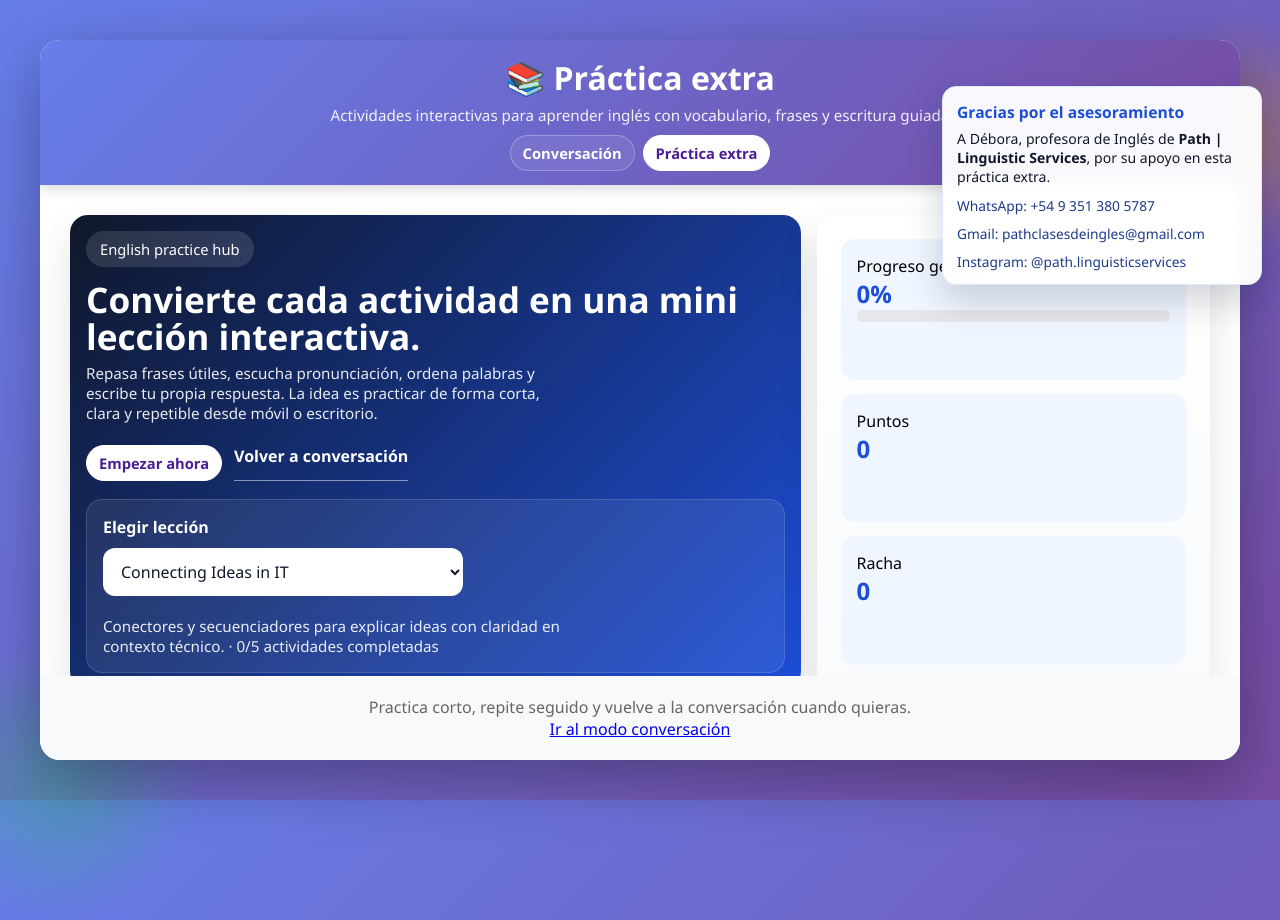
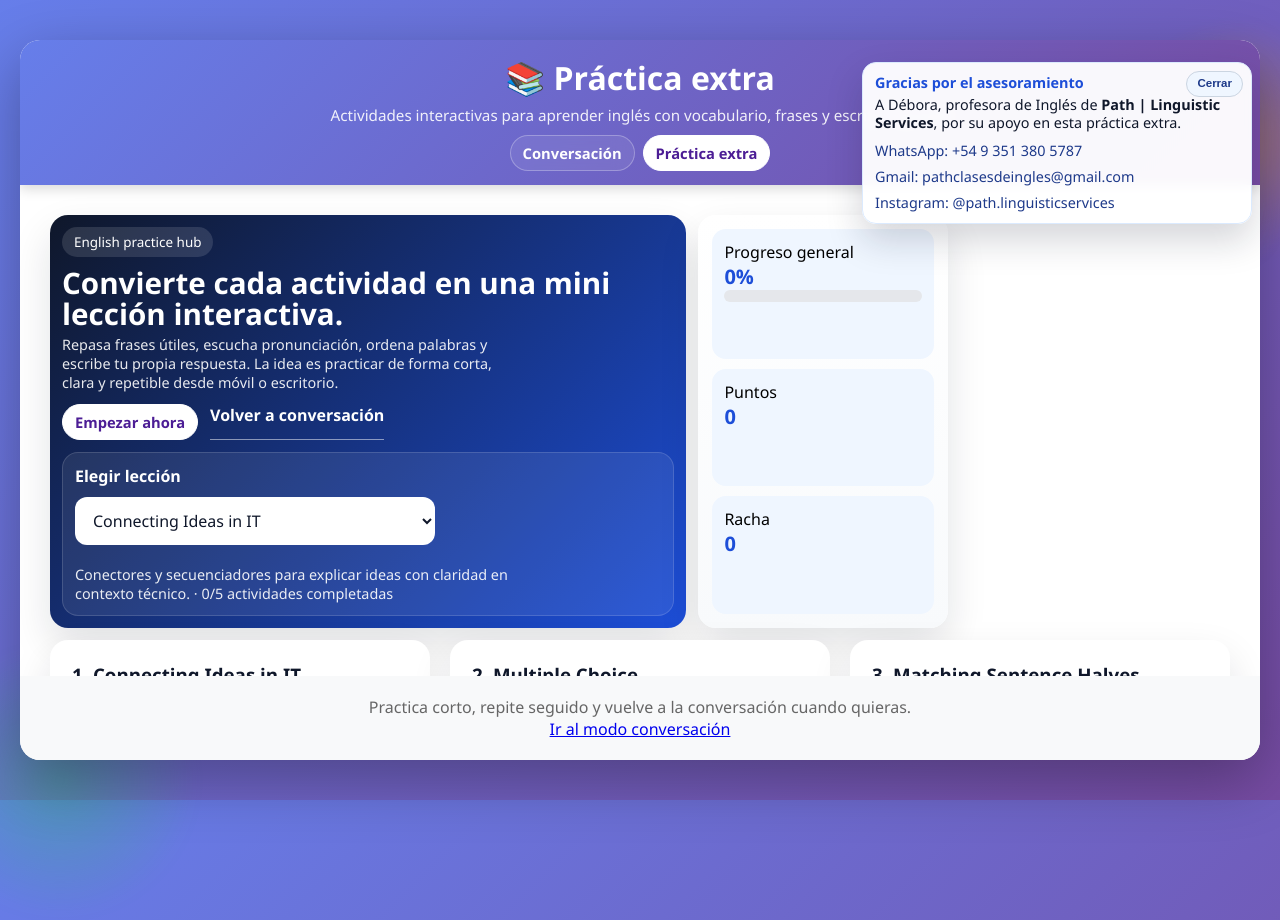
Before and after one commit to fabiancgonzalez/FabianTalkEnglish, a website: page public/practica-extra.html in a window 1280 px wide. Shown: the top 920 px of the page. Drawn offline with Linux system fonts and the light colour scheme.

Commit message:
card fix debora

```diff
--- a/public/practica-extra.html
+++ b/public/practica-extra.html
@@ -7,7 +7,10 @@
     <link rel="stylesheet" href="styles.css">
 </head>
 <body class="practice-page">
-    <aside class="thanks-card" aria-label="Agradecimiento y contacto">
+    <aside class="thanks-card" id="thanksCard" aria-label="Agradecimiento y contacto">
+        <button class="thanks-toggle" id="thanksToggle" type="button" aria-expanded="true" aria-controls="thanksCard">
+            Cerrar
+        </button>
         <h2>Gracias por el asesoramiento</h2>
         <p>
             A Débora, profesora de Inglés de
--- a/public/practica-extra.js
+++ b/public/practica-extra.js
@@ -298,6 +298,8 @@ const flashcardTitle = document.getElementById('flashcardTitle');
 const quizTitle = document.getElementById('quizTitle');
 const builderTitle = document.getElementById('builderTitle');
 const promptTitle = document.getElementById('promptTitle');
+const thanksCard = document.getElementById('thanksCard');
+const thanksToggle = document.getElementById('thanksToggle');
 
 let currentLessonIndex = 0;
 let currentFlashcardIndex = 0;
@@ -768,6 +770,16 @@ function advanceLesson() {
     setLesson(nextIndex);
 }
 
+function toggleThanksCard() {
+    if (!thanksCard || !thanksToggle) {
+        return;
+    }
+    const collapsed = thanksCard.classList.toggle('is-collapsed');
+    document.body.classList.toggle('thanks-collapsed', collapsed);
+    thanksToggle.textContent = collapsed ? 'Abrir' : 'Cerrar';
+    thanksToggle.setAttribute('aria-expanded', String(!collapsed));
+}
+
 speakFlashcardBtn.addEventListener('click', () => {
     speakText(getLesson().flashcards[currentFlashcardIndex].audio);
 });
@@ -793,6 +805,10 @@ lessonSelect.addEventListener('change', (event) => {
     setLesson(Number(event.target.value));
 });
 
+if (thanksToggle) {
+    thanksToggle.addEventListener('click', toggleThanksCard);
+}
+
 window.addEventListener('DOMContentLoaded', () => {
     populateLessonSelect();
     initLessonState();
--- a/public/styles.css
+++ b/public/styles.css
@@ -15,7 +15,7 @@ body {
 }
 
 .container {
-    max-width: 1200px;
+    max-width: 1320px;
     width: 100%;
     height: 90vh;
     background: white;
@@ -415,41 +415,80 @@ footer {
 
 .thanks-card {
     position: fixed;
-    top: 86px;
-    right: 18px;
-    width: min(320px, calc(100vw - 36px));
+    top: 62px;
+    right: 28px;
+    width: min(390px, calc(100vw - 36px));
     background: rgba(255, 255, 255, 0.96);
     color: #0f172a;
     border: 1px solid #dbeafe;
     border-radius: 14px;
-    padding: 14px 14px 12px;
+    padding: 10px 12px;
     box-shadow: 0 16px 36px rgba(15, 23, 42, 0.18);
     z-index: 1100;
     -webkit-backdrop-filter: blur(6px);
     backdrop-filter: blur(6px);
+    transition: width 0.2s ease, padding 0.2s ease, box-shadow 0.2s ease;
+}
+
+.thanks-toggle {
+    position: absolute;
+    top: 8px;
+    right: 8px;
+    border: 1px solid #cbd5e1;
+    border-radius: 999px;
+    background: #eff6ff;
+    color: #1e3a8a;
+    font-size: 0.72rem;
+    font-weight: 700;
+    line-height: 1;
+    padding: 6px 10px;
+    cursor: pointer;
+}
+
+.thanks-toggle:hover,
+.thanks-toggle:focus-visible {
+    background: #dbeafe;
+}
+
+.thanks-card.is-collapsed {
+    width: 92px;
+    padding: 10px 8px;
+    box-shadow: 0 10px 20px rgba(15, 23, 42, 0.14);
+}
+
+.thanks-card.is-collapsed h2,
+.thanks-card.is-collapsed p,
+.thanks-card.is-collapsed ul {
+    display: none;
+}
+
+.thanks-card.is-collapsed .thanks-toggle {
+    position: static;
+    width: 100%;
+    padding: 8px 6px;
 }
 
 .thanks-card h2 {
-    font-size: 0.98rem;
-    margin-bottom: 6px;
+    font-size: 0.9rem;
+    margin-bottom: 4px;
     color: #1d4ed8;
 }
 
 .thanks-card p {
-    font-size: 0.88rem;
-    line-height: 1.35;
-    margin-bottom: 8px;
+    font-size: 0.9rem;
+    line-height: 1.28;
+    margin-bottom: 6px;
 }
 
 .thanks-card ul {
     list-style: none;
     display: grid;
-    gap: 6px;
+    gap: 4px;
 }
 
 .thanks-card a {
     display: inline-block;
-    font-size: 0.86rem;
+    font-size: 0.9rem;
     color: #1e3a8a;
     text-decoration: none;
     word-break: break-word;
@@ -462,10 +501,15 @@ footer {
 
 .practice-hero {
     display: grid;
-    grid-template-columns: 1.3fr 0.7fr;
-    gap: 16px;
+    grid-template-columns: minmax(0, 1.45fr) minmax(250px, 0.55fr);
+    gap: 12px;
     align-items: stretch;
-    margin-bottom: 16px;
+    margin-bottom: 12px;
+    margin-right: clamp(0px, 22vw, 320px);
+}
+
+.practice-page.thanks-collapsed .practice-hero {
+    margin-right: clamp(0px, 8vw, 120px);
 }
 
 .hero-card,
@@ -479,33 +523,33 @@ footer {
 }
 
 .hero-card {
-    padding: 16px;
+    padding: 12px;
     background: linear-gradient(135deg, #0f172a 0%, #1d4ed8 100%);
     color: white;
 }
 
 .hero-card h2 {
-    font-size: clamp(1.4rem, 3vw, 2.2rem);
+    font-size: clamp(1.25rem, 2.4vw, 1.85rem);
     line-height: 1.05;
-    margin-bottom: 8px;
+    margin-bottom: 6px;
 }
 
 .hero-card p {
     max-width: 55ch;
     color: rgba(255, 255, 255, 0.9);
-    font-size: 0.95rem;
+    font-size: 0.9rem;
 }
 
 .hero-actions {
     display: flex;
     gap: 12px;
     flex-wrap: wrap;
-    margin-top: 22px;
+    margin-top: 12px;
 }
 
 .lesson-toolbar {
-    margin-top: 18px;
-    padding: 16px;
+    margin-top: 12px;
+    padding: 12px;
     border-radius: 16px;
     background: rgba(255, 255, 255, 0.08);
     border: 1px solid rgba(255, 255, 255, 0.14);
@@ -532,11 +576,11 @@ footer {
     display: inline-flex;
     align-items: center;
     gap: 8px;
-    padding: 8px 14px;
+    padding: 6px 12px;
     border-radius: 999px;
     background: rgba(255, 255, 255, 0.12);
-    font-size: 0.92rem;
-    margin-bottom: 14px;
+    font-size: 0.84rem;
+    margin-bottom: 10px;
 }
 
 .ghost-link {
@@ -547,21 +591,21 @@ footer {
 }
 
 .stats-card {
-    padding: 24px;
+    padding: 14px;
     display: grid;
-    gap: 14px;
+    gap: 10px;
     background: linear-gradient(180deg, #fff, #f8fafc);
 }
 
 .stat {
-    padding: 16px;
+    padding: 12px;
     border-radius: 14px;
     background: #eff6ff;
 }
 
 .stat strong {
     display: block;
-    font-size: 1.5rem;
+    font-size: 1.25rem;
     color: #1d4ed8;
 }
 
@@ -764,6 +808,10 @@ footer {
         grid-template-columns: 1fr;
     }
 
+    .practice-hero {
+        margin-right: 0;
+    }
+
     .hero-actions,
     .builder-actions,
     .action-row {
@@ -781,6 +829,23 @@ footer {
         width: 100%;
         max-width: 1200px;
         margin: 0 auto 12px;
+    }
+
+    .thanks-card.is-collapsed {
+        width: 100%;
+    }
+
+    .thanks-card.is-collapsed h2,
+    .thanks-card.is-collapsed p,
+    .thanks-card.is-collapsed ul {
+        display: block;
+    }
+
+    .thanks-card.is-collapsed .thanks-toggle {
+        position: absolute;
+        width: auto;
+        right: 8px;
+        top: 8px;
     }
 }
 
```
